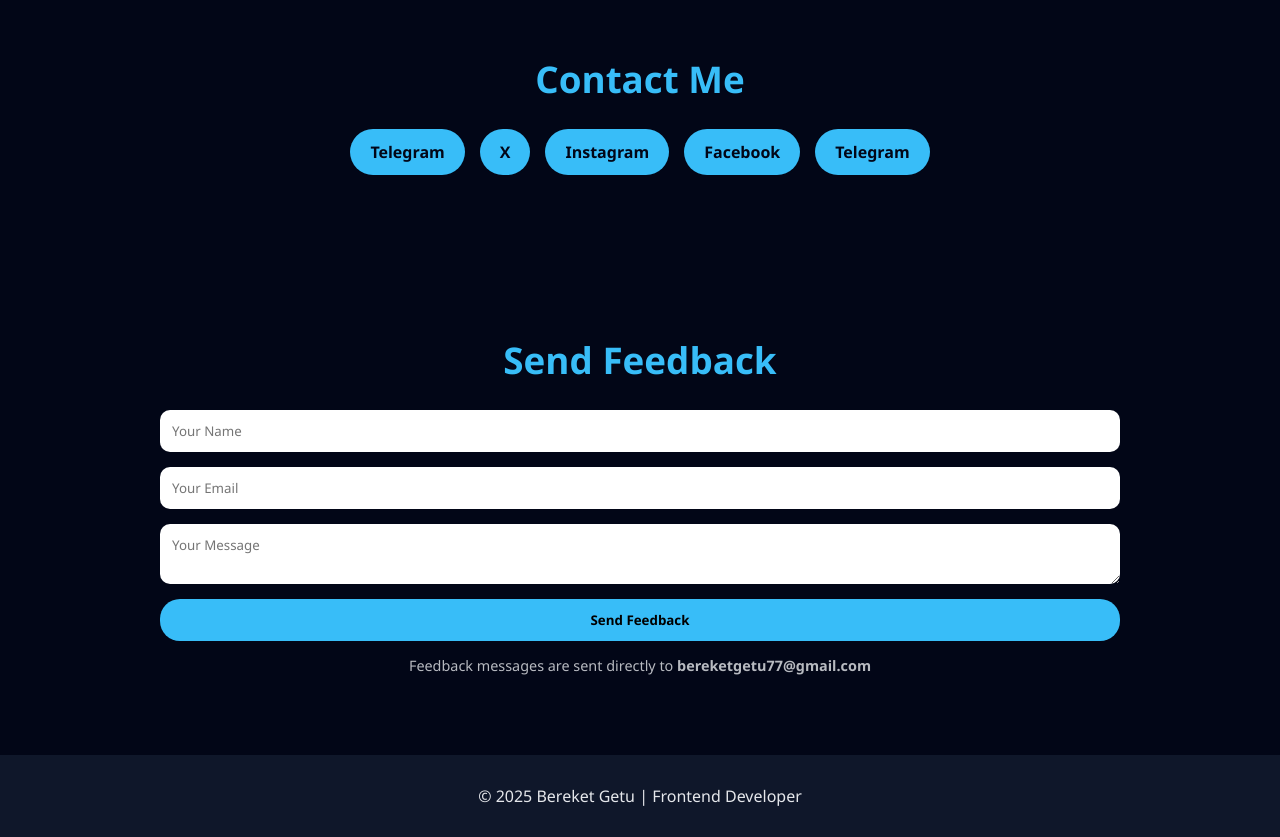
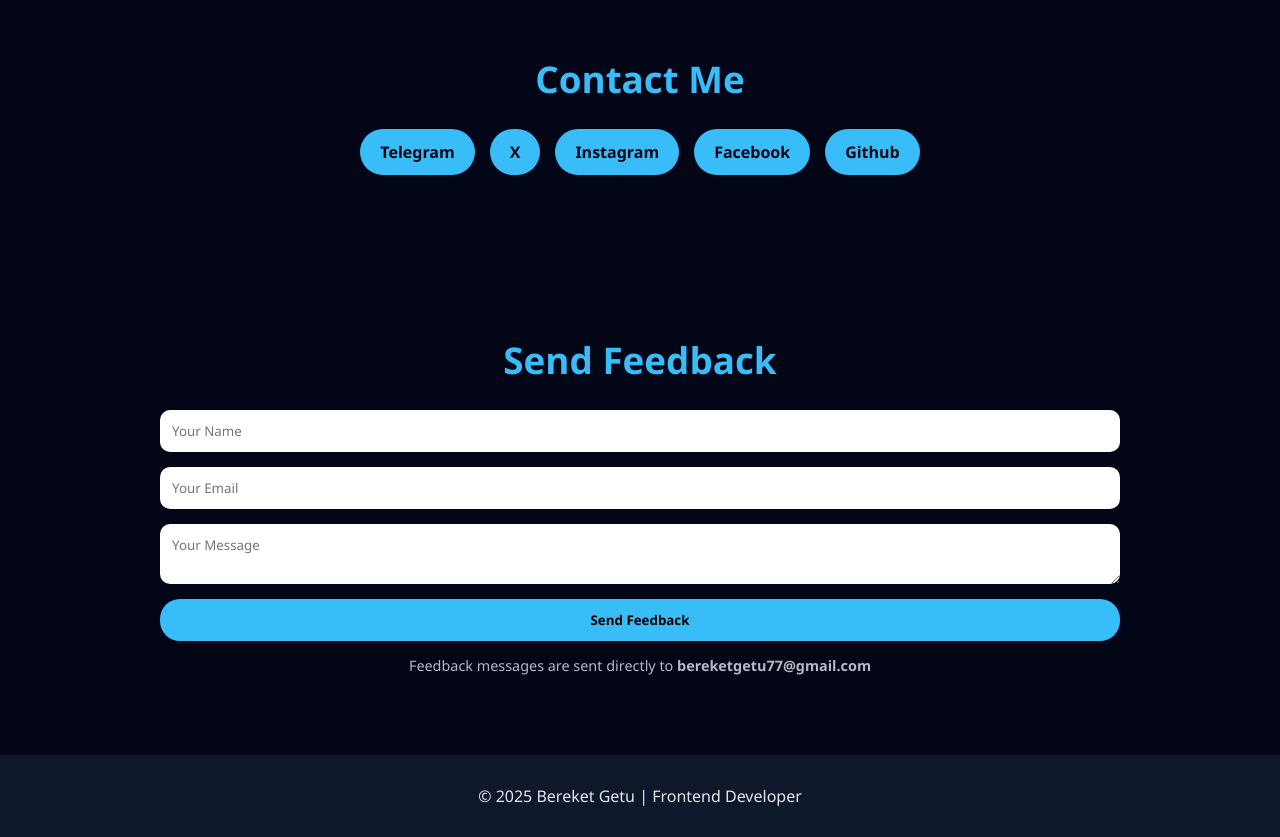
Before and after one commit to bereketgetu77-del/About-me, a plain HTML site: page index.html in a window 1280 px wide. Shown: the part 1840-2677 px from the top of the page. Drawn offline with Linux system fonts and the light colour scheme.

Commit message:
Update index.html

```diff
--- a/index.html
+++ b/index.html
@@ -88,7 +88,7 @@
       <a href="https://x.com/Bekiman1234" target="_blank">X</a>
       <a href="https://instagram.com/THEB8R2025" target="_blank">Instagram</a>
       <a href="https://www.facebook.com/share/17Ffv1vcEx/" target="_blank">Facebook</a>
-      <a href="https://github.com/bereketgetu77-del" target="_blank">Telegram</a>
+      <a href="https://github.com/bereketgetu77-del" target="_blank">Github</a>
     </div>
   </section>
 
```
